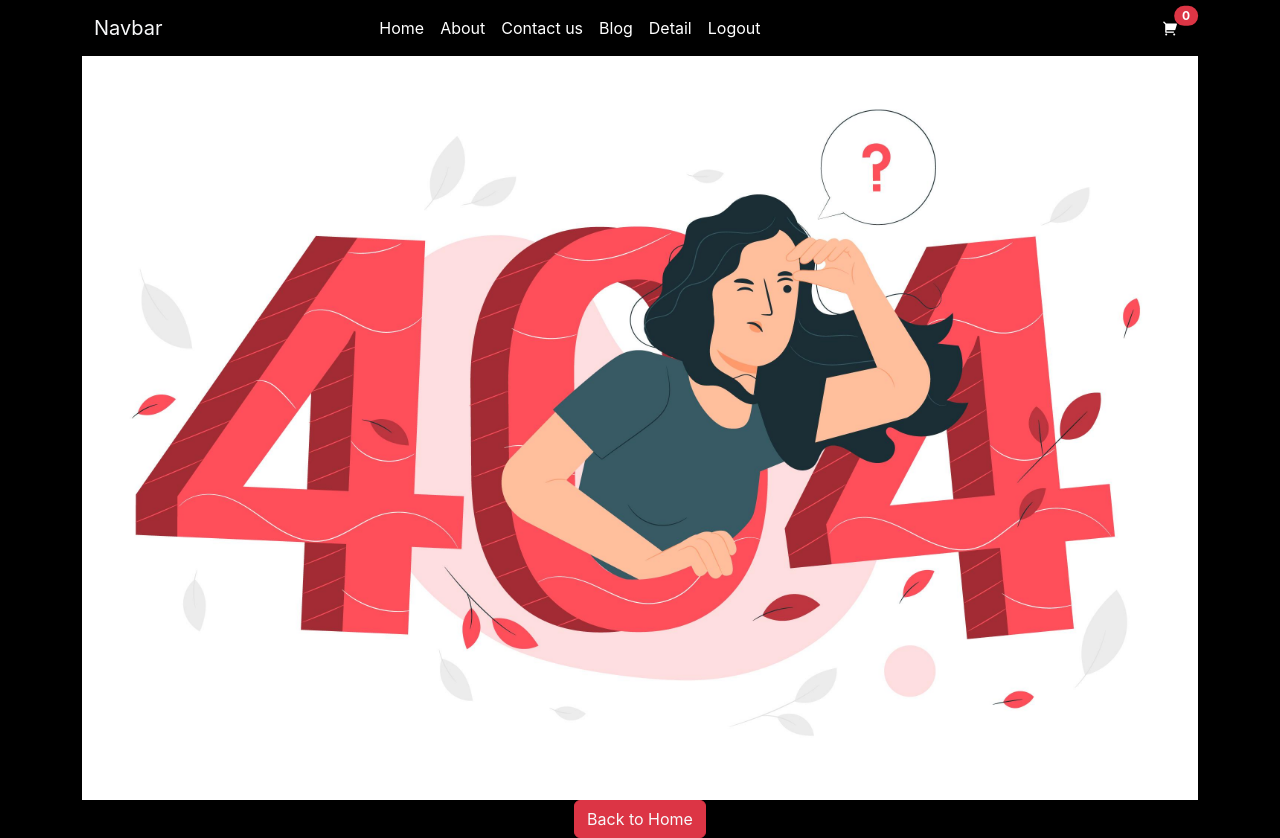
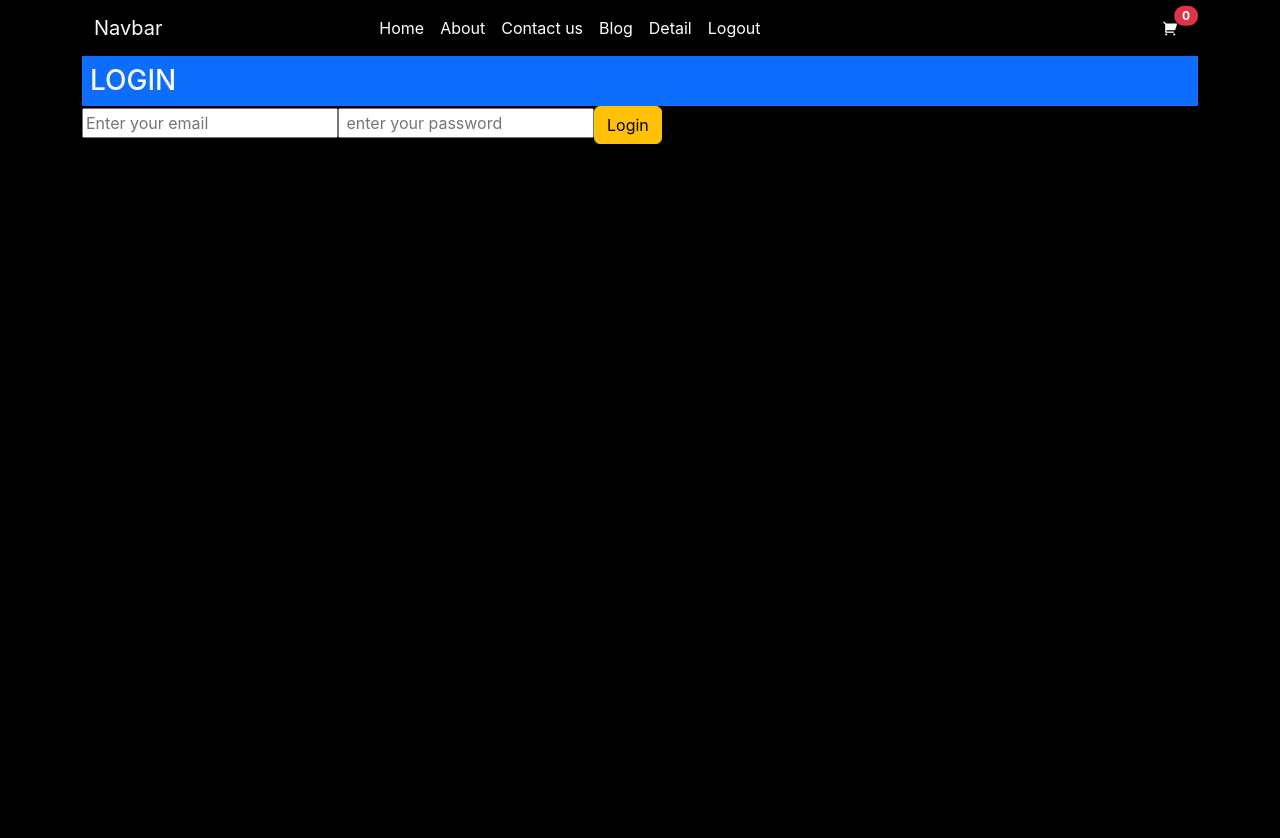
Before and after one commit to Saadafza/Practice, a React (Create React App) app: page /login in a window 1280 px wide. After the commit the page ends 800 px from the top, so only its background shows below. Built offline with nearby package versions, Linux system fonts and the light colour scheme.

Commit message:
login and logout

```diff
--- a/src/App.js
+++ b/src/App.js
@@ -9,6 +9,8 @@ import { useState } from 'react';
 import Home from './Pages/Home';
 import Notfound from './Pages/Notfound';
 import Signup from './Pages/Signup';
+import Login from './Pages/Login';
+import Logout from './Pages/Logout';
 
 function App() {
 const [cart ,setCart]= useState([])
@@ -35,6 +37,8 @@ const fooddetail = (food)=>{
 <Route path='/detail' element={<Detail   detail={detail}/>}/>
 <Route path='/blog' element={<Blog/>}/>
 <Route path='/signup' element={<Signup/>}/>
+<Route path='/login' element={<Login/>}/>
+<Route path='/logout' element={<Logout/>}/>
 <Route path='*' element={<Notfound/>}/>
    </Routes>
     </div>
--- a/src/Pages/Login.jsx
+++ b/src/Pages/Login.jsx
@@ -1,6 +1,39 @@
+import axios from "axios";
+import { useState } from "react";
+import { useNavigate } from "react-router-dom";
+
 function Login(){
+const [email, setEmail]= useState("")
+const [password, setPassword]=useState("")
+const navigate = useNavigate()
+
+const handleLogin=()=>{
+    axios.post("https://backend-self-delta.vercel.app/api/login",{
+        email,
+        password
+    })
+    .then(response=>{
+        console.log(response.data)
+ if(response.data.status === "true"){
+    const token = response.data.token
+    localStorage.setItem("userId",token)
+navigate("/")
+ }else{
+    alert("the password not match")
+ }
+    })
+}
+
     return(
         <>
+
+        <div className="container">
+            <h3 className="card-header text-light bg-primary p-2">LOGIN</h3>
+            <input type="email" onChange={(e)=>{setEmail(e.target.value)}} placeholder="Enter your email"/>
+            <input type=" password" onChange={(e)=>{setPassword(e.target.value)}} placeholder=" enter your password"/>
+            <button className="btn btn-warning" onClick={handleLogin}>Login</button>
+        </div>
+
         </>
     )
 }
--- /dev/null
+++ b/src/Pages/Logout.jsx
@@ -0,0 +1,15 @@
+import { useEffect } from "react";
+import { useNavigate } from "react-router-dom";
+
+function Logout (){
+    const navigate = useNavigate()
+    useEffect(()=>{
+        localStorage.removeItem("userId")
+  navigate("/")
+    },[])
+    return(
+        <>
+        </>
+    )
+}
+export default Logout;
```
